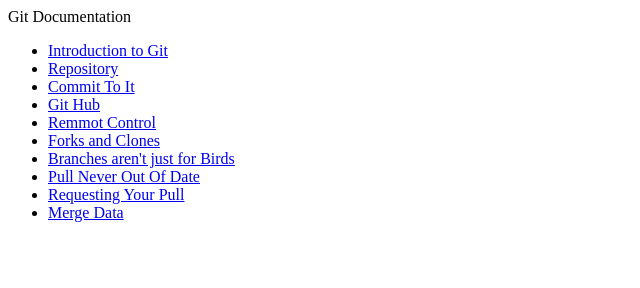
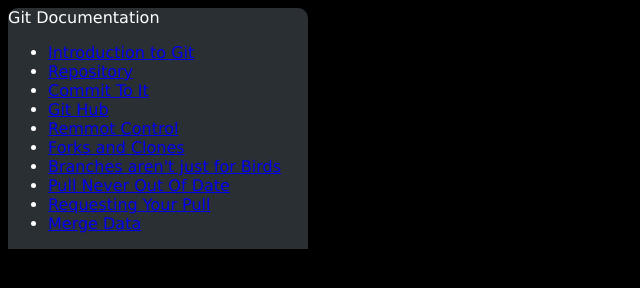
Before and after one commit to zainabbehzad/technical-documentation-page, a plain HTML site: page index.html in a window 1280 px wide. Shown: the whole page, without its empty margins (0-640 px from the left). Drawn offline with Linux system fonts and the light colour scheme.

Commit message:
Added Style to body and navbar

```diff
--- a/styles.css
+++ b/styles.css
@@ -1,3 +1,19 @@
-h1 {
-  color: red;
+body {
+  font-family: Verdana, Geneva, Tahoma, sans-serif;
+  background-color: black;
+  color: white;
 }
+
+.navbar-light .navbar-nav .nav-linl {
+  color: #fff;
+}
+
+#navbar {
+  background-color: dodgerblue;
+  height: 200px;overflow: hidden;
+  width: 300px;
+  background-color: #2a2f34;
+  height: 75%;
+  border-top-left-radius: 10px;
+  border-top-right-radius: 10px;
+}
```
